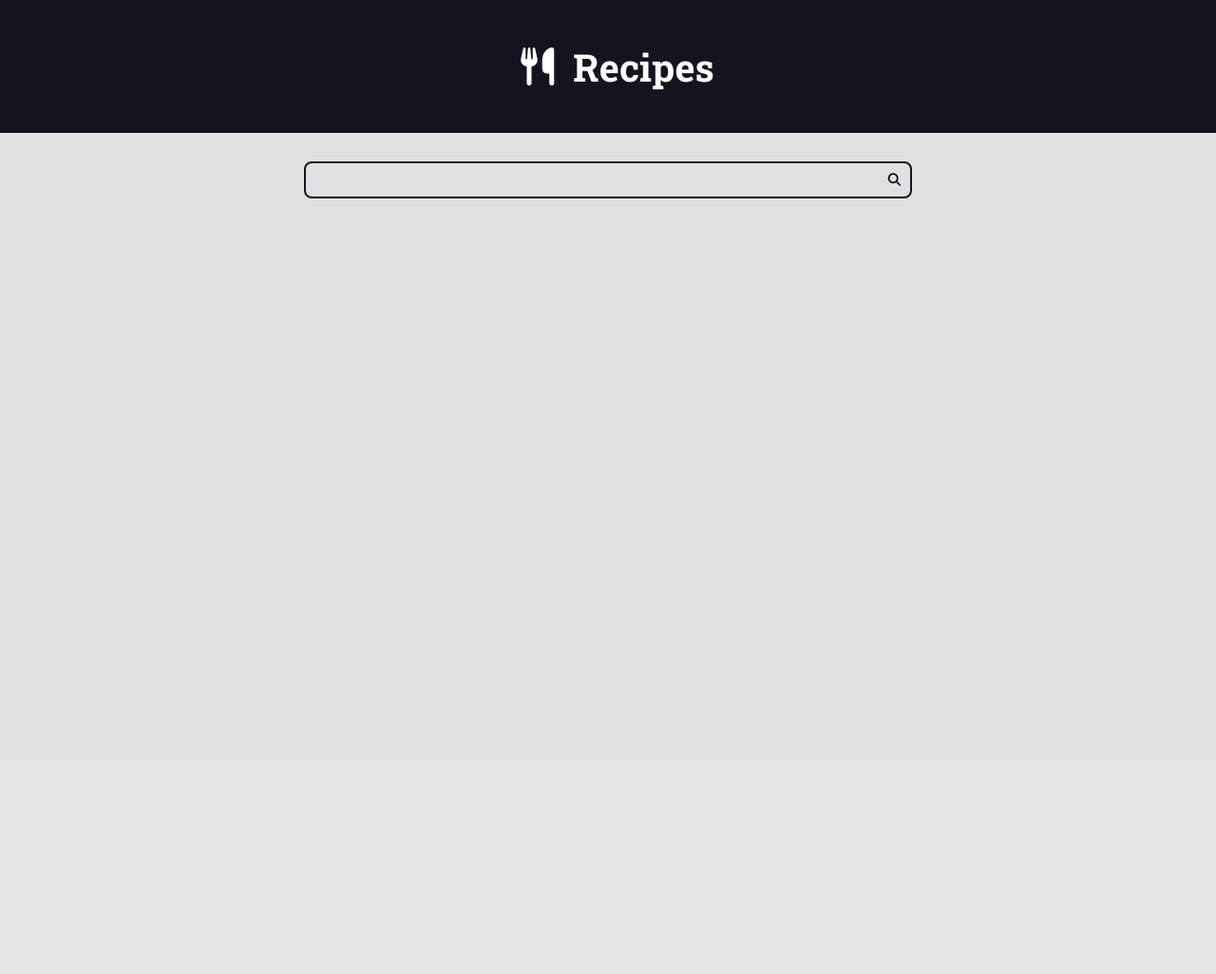
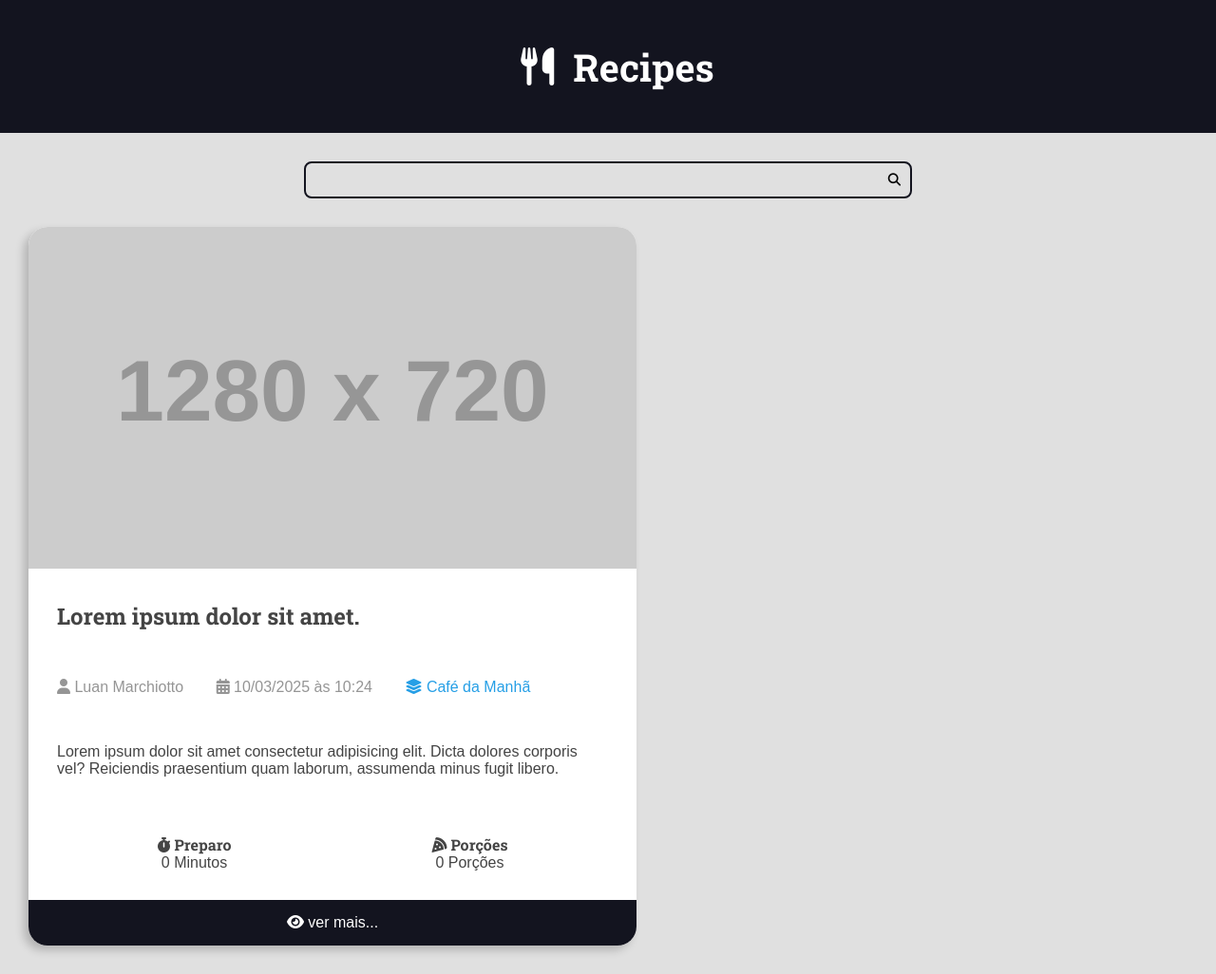
Before and after one commit to Luan-Marchiotto/ProjetoDjango, a Django app: page / in a window 1280 px wide. Shown: the whole page at 95% size. Before the commit the page ends 209 px from the top, so only its background shows below. Run offline with Django 5.2, Linux system fonts and the light colour scheme; grey boxes labelled with a size stand in for pictures from a placeholder-image service; some libraries are stand-ins or nearby versions.

Commit message:
Recipe Card Creation

```diff
--- a/recipes/templates/recipes/pages/home.html
+++ b/recipes/templates/recipes/pages/home.html
@@ -6,7 +6,7 @@
 
     <main class="main-content-container ">
         <div class="main-content main-content-list container">
-
+            {% include 'recipes/partials/recipe.html'%}
         </div>
     </main>
 </body>
--- a/recipes/templates/recipes/partials/head.html
+++ b/recipes/templates/recipes/partials/head.html
@@ -78,6 +78,7 @@
             font-size: 1.6rem;
             font-family: var(--font-primary);
             background: var(--color-gray-1);
+            color: var(--color-dark-text);
         }
 
         .container {
@@ -167,5 +168,88 @@
             grid-template-columns: repeat(auto-fit, minmax(340px, 1fr));
             gap: var(--spacing-gutter-large);
         }
+
+        .recipe {
+            background: var(--color-white);
+            box-shadow: -5px 5px 10px rgba(0, 0, 0, .2);
+            transform: scale(1);
+            transition: all 300ms ease-in-out;
+            border-radius: 2rem;
+            overflow: hidden;
+        }
+
+        .recipe img {
+            max-width: 100%;
+        }
+
+        .recipe-list-item {
+            max-width: 64rem;
+        }
+
+        .recipe-list-item:hover {
+            transform: scale(1.02);
+            box-shadow: -8px 8px 18px rgba(0, 0, 0, .2);
+        }
+
+        .recipe-title-container {
+            padding: var(--spacing-gutter-medium);
+            padding-bottom: 2rem;
+        }
+
+        .recipe-author {
+            padding: var(--spacing-gutter-medium);
+        }
+
+        .recipe-content {
+            padding: var(--spacing-gutter-medium);
+            padding-top: 2rem;
+        }
+
+        .recipe-author-item {
+            color: var(--color-gray-4);
+            margin-right: 3rem;
+        }
+
+        .recipe-author a {
+            color: var(--color-primary);
+            transition: all 300ms ease-in-out;
+            text-decoration: none;
+        }
+
+        .recipe-author a:hover {
+            color: var(--color-primary-dark);
+        }
+
+        .recipe-meta-container {
+            display: flex;
+            flex-flow: row wrap;
+            padding: var(--spacing-gutter-medium)
+        }
+
+        .recipe-meta {
+            display: flex;
+            flex-flow: column nowrap;
+            flex-shrink: 1;
+            flex-grow: 1;
+            text-align: center;
+        }
+
+        .recipe-meta-title {
+            font-size: 1.6rem;
+        }
+
+        .recipe-footer a {
+            background: var(--color-primary-dark);
+            display: block;
+            color: var(--color-white);
+            text-decoration: none;
+            text-align: center;
+            padding: 1.5rem var(--spacing-gutter-medium);
+            transition: all 300ms ease-in-out;
+        }
+
+        .recipe-footer:hover {
+            filter: brightness(2);
+        }
     </style>
 </head>
--- /dev/null
+++ b/recipes/templates/recipes/partials/recipe.html
@@ -0,0 +1,47 @@
+<div class="recipe recipe-list-item">
+    <div class="recipe-cover">
+        <img src="https://placehold.co/1280x720.png/" alt="Temporario">
+    </div>
+    <div class="recipe-title-container">
+        <h2 class="recipe-title">Lorem ipsum dolor sit amet.</h2>
+    </div>
+    <div class="recipe-author">
+        <span class="recipe-author-item">
+            <i class="fa-solid fa-user"></i>
+            Luan Marchiotto
+        </span>
+        <span class="recipe-author-item">
+            <i class="fa-solid fa-calendar-alt"></i>
+            10/03/2025 às 10:24
+        </span>
+        <span class="recipe-author-item">
+            <a href="/recipes/category/cafe-da-manha">
+                <i class="fa-solid fa-layer-group"></i>
+                <span>Café da Manhã</span>
+            </a>
+        </span>
+    </div>
+
+    <div class="recipe-content">Lorem ipsum dolor sit amet consectetur adipisicing elit. Dicta dolores
+        corporis vel? Reiciendis praesentium quam laborum, assumenda minus fugit libero.</div>
+    <div class="recipe-meta-container">
+        <div class="recipe-meta recipe-preparation">
+            <h3 class="recipe-meta-title"><i class="fas fa-stopwatch"></i> Preparo</h3>
+            <div class="recipe-meta-text">
+                0 Minutos
+            </div>
+        </div>
+        <div class="recipe-meta recipe-servings">
+            <h3 class="recipe-meta-title"><i class="fas fa-pizza-slice"></i> Porções</h3>
+            <div class="recipe-meta-text">
+                0 Porções
+            </div>
+        </div>
+    </div>
+    <footer class="recipe-footer">
+        <a class="recipe-read-more button button-dark button-full-width" href="/recipes/3/">
+            <i class="fas fa-eye"></i>
+            <span>ver mais...</span>
+        </a>
+    </footer>
+</div>
```
